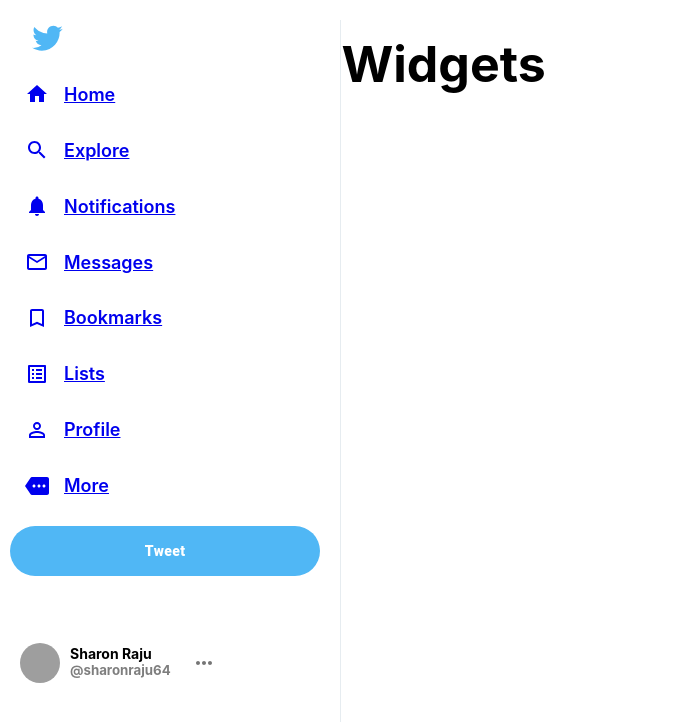
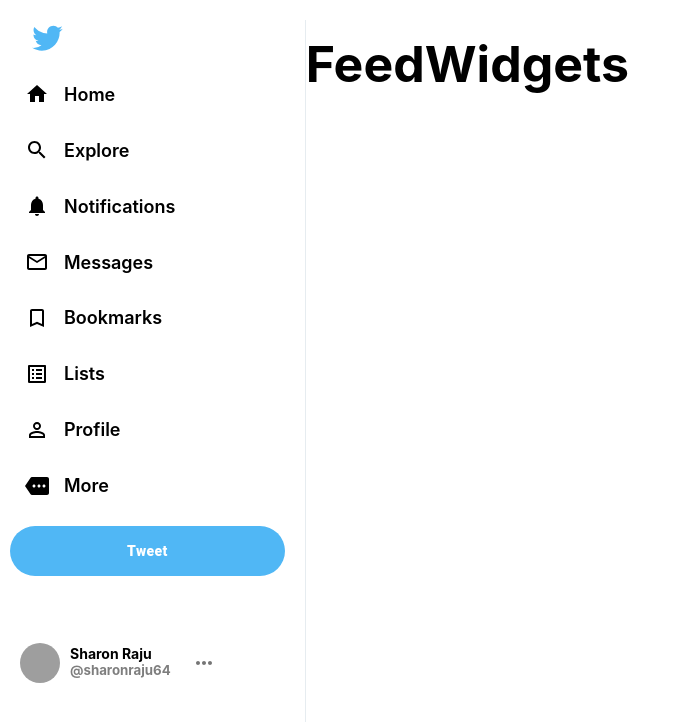
Before and after one commit to Sharonraju64/Twitter, a React (Create React App) app in the folder frontend/: page / in a window 1280 px wide. Shown: the top 722 px of the page, without its empty margins (0-680 px from the left). Built offline with nearby package versions, Linux system fonts and the light colour scheme; no server answers; sample sign-in values are in the browser's storage; grey boxes are pictures that could not be loaded.

Commit message:
Custome Link to Style Navs

```diff
--- a/frontend/src/App.js
+++ b/frontend/src/App.js
@@ -19,7 +19,9 @@
     <div className="App">
       <BrowserRouter>
         <Routes>
-          <Route path='/' element={<ProtectedRoute><Home/></ProtectedRoute>}/>
+          <Route path='/' element={<ProtectedRoute><Home/></ProtectedRoute>}>
+            <Route index element={<Feed />} />
+          </Route>
           <Route path='/home' element={<ProtectedRoute><Home/></ProtectedRoute>}>
             <Route path='feed' element={<Feed />} />
             <Route path='explore' element={<Explore />} />
--- /dev/null
+++ b/frontend/src/pages/customeLink.js
@@ -0,0 +1,23 @@
+import React from 'react';
+import { Link, useMatch, useResolvedPath } from 'react-router-dom';
+
+const CustomeLink = ({children, to, ...props}) => {
+    let resolved = useResolvedPath(to);
+    let match = useMatch({path: resolved.pathname, end: true});
+    return (
+        <div>
+            <Link
+            style={{
+                textDecoration: 'none',
+                color: match ? 'var(--twitter-color)': 'black'
+            }}
+            to={to}
+            {...props}
+            >
+                {children}
+            </Link>
+        </div>
+    );
+};
+
+export default CustomeLink;
--- a/frontend/src/pages/sidebar.js
+++ b/frontend/src/pages/sidebar.js
@@ -15,7 +15,7 @@
 import Menu from '@mui/material/Menu'
 import MenuItem from '@mui/material/MenuItem';
 import { Avatar, Button, Divider, IconButton, ListItemIcon } from '@mui/material';
-import { Link } from "react-router-dom";
+import CustomeLink from './customeLink';
 
 
 const Sidebar = ({handleLogout, user}) => {
@@ -33,30 +33,30 @@
     return (
         <div className='sidebar'>
             <TwitterIcon className='sidebar_twitterIcon' />
-            <Link to='/home/feed'>
+            <CustomeLink to='/home/feed'>
                 <SidebarOptions active Icon={HomeIcon} text='Home' />
-            </Link>
-            <Link to='/home/explore'>
+            </CustomeLink>
+            <CustomeLink to='/home/explore'>
                 <SidebarOptions active Icon={SearchIcon} text='Explore' />
-            </Link>
-            <Link to='/home/notifications'>
+            </CustomeLink>
+            <CustomeLink to='/home/notifications'>
                 <SidebarOptions active Icon={NotificationsIcon} text='Notifications' />
-            </Link>
-            <Link to='/home/messages'>
+            </CustomeLink>
+            <CustomeLink to='/home/messages'>
                 <SidebarOptions active Icon={MailOutlineIcon} text='Messages' />
-            </Link>
-            <Link to='/home/bookmarks'>
+            </CustomeLink>
+            <CustomeLink to='/home/bookmarks'>
                 <SidebarOptions active Icon={BookmarkBorderIcon} text='Bookmarks' />
-            </Link>
-            <Link to='/home/lists'>
+            </CustomeLink>
+            <CustomeLink to='/home/lists'>
                 <SidebarOptions active Icon={ListAltIcon} text='Lists' />
-            </Link>
-            <Link to='/home/profile'>
+            </CustomeLink>
+            <CustomeLink to='/home/profile'>
                 <SidebarOptions active Icon={PermIdentityIcon} text='Profile' />
-            </Link>
-            <Link to='/home/more'>
+            </CustomeLink>
+            <CustomeLink to='/home/more'>
                 <SidebarOptions active Icon={MoreIcon} text='More' />
-            </Link>
+            </CustomeLink>
 
             <Button variant='outlined' className='sidebar_tweet'>
                 Tweet
```
